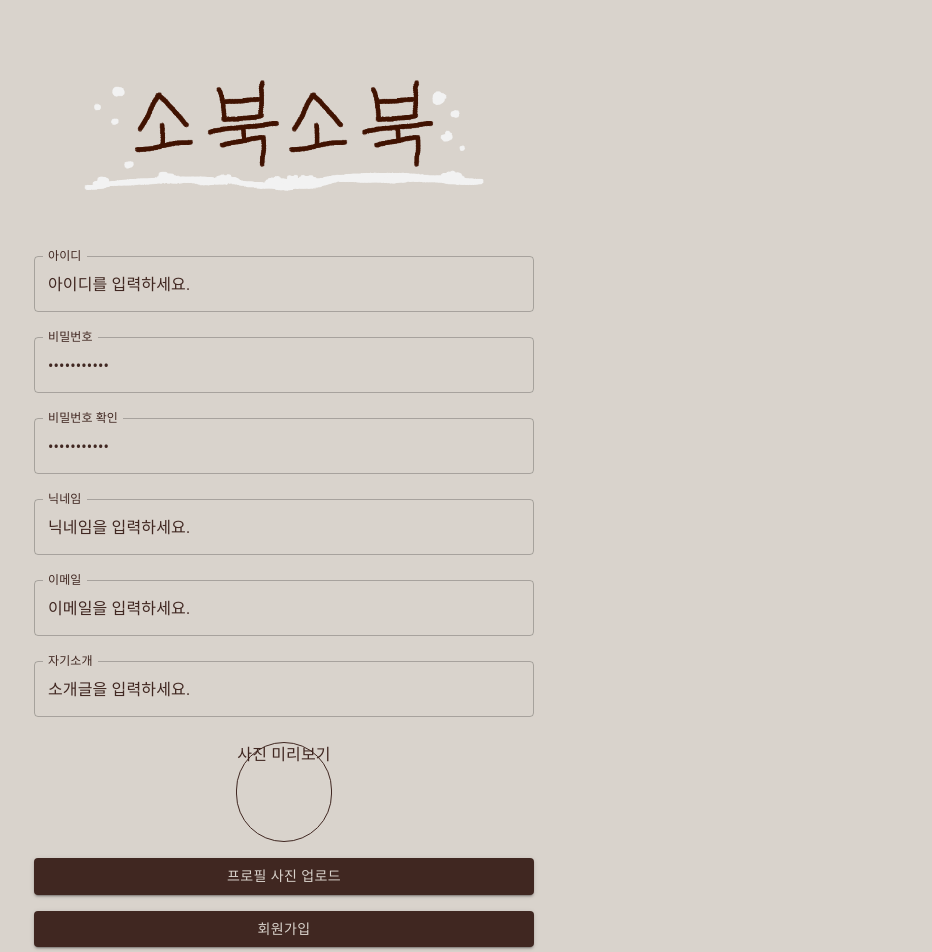
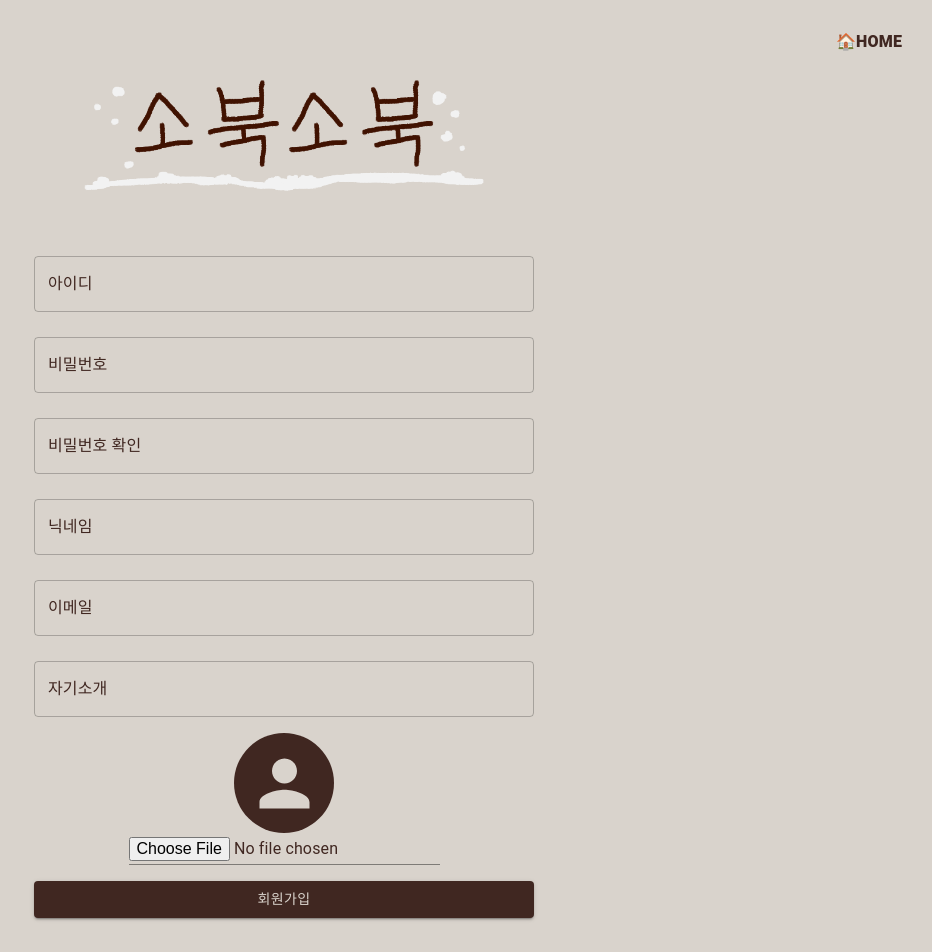
Before and after one commit to cwhite723/sobuk-sobuk, a React (Create React App) app in the folder project/client/: page /join in a window 1280 px wide. Shown: the top 952 px of the page, without its empty margins (348-1280 px from the left). After the commit the page ends 926 px from the top, so only its background shows below. Built offline with nearby package versions, Linux system fonts and the light colour scheme.

Commit message:
design: JoinPage UI

```diff
--- a/project/client/src/components/common/CommonTextField.tsx
+++ b/project/client/src/components/common/CommonTextField.tsx
@@ -3,7 +3,7 @@ import { TextField } from "@mui/material";
 interface PropsType {
   id: string;
   label: string;
-  defaultValue?: string;
+  placeholder?: string;
   type: "password" | "required";
 }
 
@@ -13,7 +13,7 @@ const CommonTextField: React.FC<PropsType> = (props) => {
       type={props.type}
       id={props.id}
       label={props.label}
-      defaultValue={props.defaultValue}
+      placeholder={props.placeholder}
       // MUI TextField 커스터마이징
       sx={{
         mt: "25px",
--- a/project/client/src/pages/JoinPage.tsx
+++ b/project/client/src/pages/JoinPage.tsx
@@ -1,8 +1,21 @@
-import { Box } from "@mui/material";
+import { Box, Input } from "@mui/material";
+import CommonAvaratImage from "components/common/CommonAvatarImage";
 import CommonBigButton from "components/common/CommonBigButton";
+import CommonLink from "components/common/CommonLink";
 import CommonTextField from "components/common/CommonTextField";
+import CommonTypography from "components/common/CommonTypography";
+import React from "react";
 
 const JoinPage = () => {
+  // 프로필 이미지
+  const [profileImg, setProfileImg] = React.useState<string>("");
+
+  const handleChangeImg = (event: React.ChangeEvent<HTMLInputElement>) => {
+    if (event.target.files) {
+      setProfileImg(URL.createObjectURL(event.target.files[0]));
+    }
+  };
+
   return (
     <Box
       sx={{
@@ -13,55 +26,62 @@ const JoinPage = () => {
         maxWidth: 500,
       }}
     >
+      {/* HOME 버튼 */}
+      <Box sx={{ position: "fixed", top: "30px", right: "30px" }}>
+        <CommonLink to="../main">
+          <CommonTypography value="🏠HOME" variant="body1" bold={true} />
+        </CommonLink>
+      </Box>
+
       <CommonTextField
         type="required"
         id="user-id"
         label="아이디"
-        defaultValue="아이디를 입력하세요."
+        placeholder="아이디를 입력하세요."
       />
       <CommonTextField
         type="password"
         id="user-password"
         label="비밀번호"
-        defaultValue="비밀번호를 입력하세요"
+        placeholder="비밀번호를 입력하세요"
       />
       <CommonTextField
         type="password"
         id="user-password-check"
         label="비밀번호 확인"
-        defaultValue="비밀번호를 입력하세요"
+        placeholder="비밀번호를 입력하세요"
       />
       <CommonTextField
         type="required"
         id="user-name"
         label="닉네임"
-        defaultValue="닉네임을 입력하세요."
+        placeholder="닉네임을 입력하세요."
       />
       <CommonTextField
         type="required"
         id="user-email"
         label="이메일"
-        defaultValue="이메일을 입력하세요."
+        placeholder="이메일을 입력하세요."
       />
       <CommonTextField
         type="required"
         id="user-introduce"
         label="자기소개"
-        defaultValue="소개글을 입력하세요."
+        placeholder="소개글을 입력하세요."
       />
+
+      {/* 프로필 사진 업로드 */}
       <Box
         sx={{
-          border: "1px solid",
-          borderRadius: "50px",
-          marginTop: "25px",
-          maxWidth: "100px",
-          height: "100px",
-          alignSelf: "center",
+          display: "flex",
+          flexDirection: "column",
+          alignItems: "center",
+          mt: 2,
         }}
       >
-        사진 미리보기
+        <CommonAvaratImage size={100} src={profileImg} />
+        <Input type="file" onChange={handleChangeImg} />
       </Box>
-      <CommonBigButton value="프로필 사진 업로드" />
       <CommonBigButton value="회원가입" />
     </Box>
   );
--- a/project/client/src/pages/LoginPage.tsx
+++ b/project/client/src/pages/LoginPage.tsx
@@ -24,13 +24,13 @@ const LoginPage = () => {
         type="required"
         id="user-id"
         label="아이디"
-        defaultValue="아이디를 입력하세요."
+        placeholder="아이디를 입력하세요."
       />
       <CommonTextField
         type="password"
         id="user-password"
         label="비밀번호"
-        defaultValue="비밀번호를 입력하세요"
+        placeholder="비밀번호를 입력하세요"
       />
       <CommonBigButton value="로그인" />
       <Box
```
